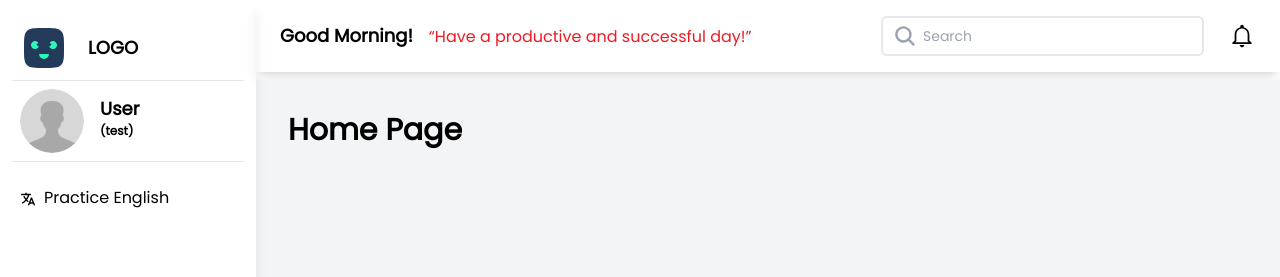
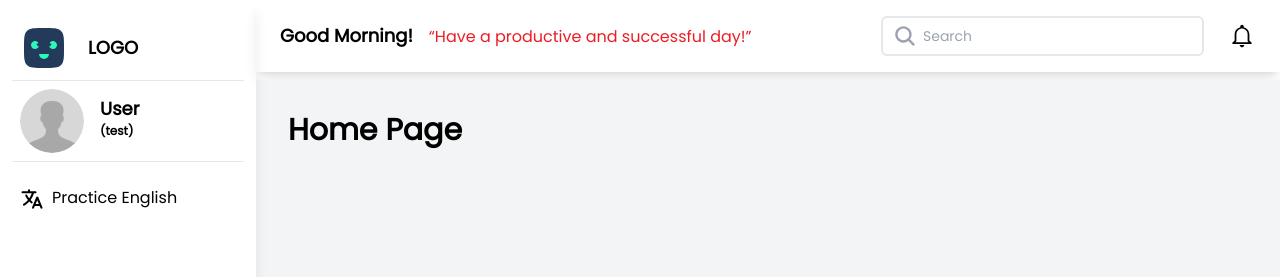
Before and after one commit to Saurabh3639/practice-english, a Next.js app: page / in a window 1280 px wide. Shown: the top 277 px of the page. Built offline with nearby package versions, Linux system fonts and the light colour scheme.

Commit message:
Removed a large SVG logo and updated the size of an IoLanguage icon in the Sidebar component.

```diff
--- a/components/Sidebar.js
+++ b/components/Sidebar.js
@@ -36,36 +36,6 @@ export default function Sidebar() {
       >
         <div className="h-full px-3 py-4 overflow-y-auto scrollbar-hide shadow-lg">
           <div className="flex items-center w-full px-3 py-3">
-            {/* <svg
-              id="logo-15"
-              width="48"
-              height="38"
-              viewBox="0 0 49 48"
-              fill="none"
-              xmlns="http://www.w3.org/2000/svg"
-            >
-              {" "}
-              <path
-                d="M24.5 12.75C24.5 18.9632 19.4632 24 13.25 24H2V12.75C2 6.53679 7.03679 1.5 13.25 1.5C19.4632 1.5 24.5 6.53679 24.5 12.75Z"
-                className="ccustom"
-                fill="#ed1c24"
-              ></path>{" "}
-              <path
-                d="M24.5 35.25C24.5 29.0368 29.5368 24 35.75 24H47V35.25C47 41.4632 41.9632 46.5 35.75 46.5C29.5368 46.5 24.5 41.4632 24.5 35.25Z"
-                className="ccustom"
-                fill="#ed1c24"
-              ></path>{" "}
-              <path
-                d="M2 35.25C2 41.4632 7.03679 46.5 13.25 46.5H24.5V35.25C24.5 29.0368 19.4632 24 13.25 24C7.03679 24 2 29.0368 2 35.25Z"
-                className="ccustom"
-                fill="#ed1c24"
-              ></path>{" "}
-              <path
-                d="M47 12.75C47 6.53679 41.9632 1.5 35.75 1.5H24.5V12.75C24.5 18.9632 29.5368 24 35.75 24C41.9632 24 47 18.9632 47 12.75Z"
-                className="ccustom"
-                fill="#ed1c24"
-              ></path>{" "}
-            </svg> */}
             <svg
               id="logo-34"
               width="40"
@@ -123,7 +93,7 @@ export default function Sidebar() {
               <Link href="/practice-english">
                 <div className="flex">
                   <div>
-                    <IoLanguage className="inline" />
+                    <IoLanguage className="inline text-2xl" />
                   </div>
                   <div className="pl-2">Practice English</div>
                 </div>
```
